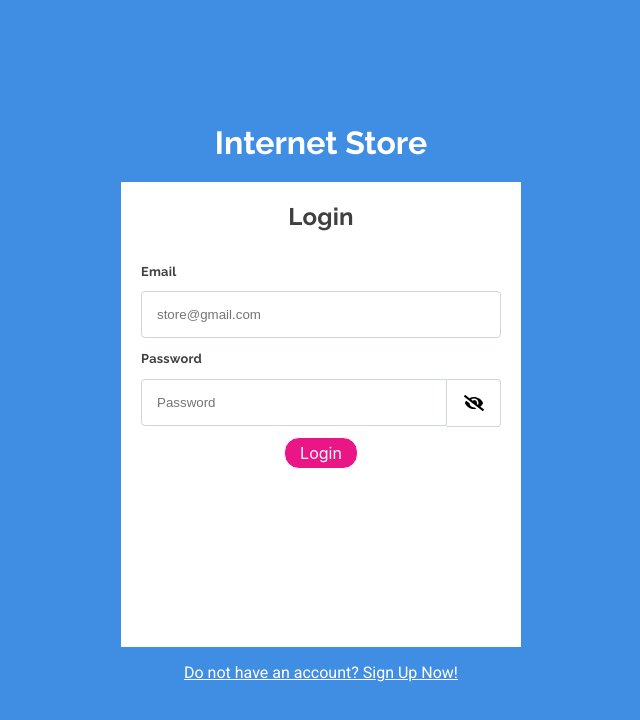
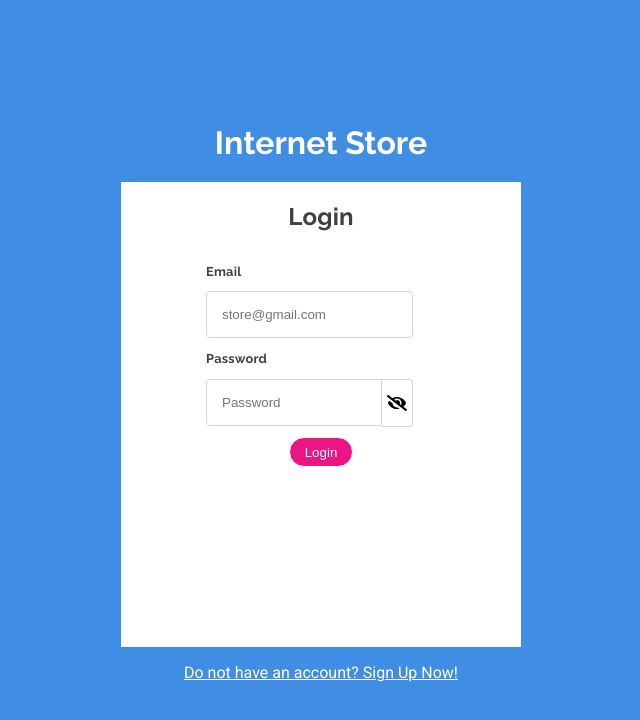
Before and after one commit to Den-programmer/Internet-store, a React app: page /MyAccount in a window 1280 px wide. Shown: the top 720 px of the page, without its empty margins (319-959 px from the left). Built offline with nearby package versions, Linux system fonts and the light colour scheme; no server answers.

Commit message:
Installed formik, used it to get data from my login and register forms!

```diff
--- a/package.json
+++ b/package.json
@@ -36,6 +36,7 @@
     "eslint-plugin-react": "7.19.0",
     "eslint-plugin-react-hooks": "^1.6.1",
     "file-loader": "4.3.0",
+    "formik": "^2.4.2",
     "fs-extra": "^8.1.0",
     "html-webpack-plugin": "4.0.0-beta.11",
     "i18next": "^20.3.2",
@@ -78,7 +79,8 @@
     "webpack": "4.42.0",
     "webpack-dev-server": "3.11.0",
     "webpack-manifest-plugin": "2.2.0",
-    "workbox-webpack-plugin": "4.3.1"
+    "workbox-webpack-plugin": "4.3.1",
+    "yup": "^1.2.0"
   },
   "scripts": {
     "start": "node scripts/start.js",
--- a/src/components/LoginPage/loginPage.jsx
+++ b/src/components/LoginPage/loginPage.jsx
@@ -3,10 +3,29 @@ import { FontAwesomeIcon } from '@fortawesome/react-fontawesome'
 import React, { useState } from 'react'
 import { useTranslation } from 'react-i18next'
 import classes from './loginPage.module.scss'
+import { Formik, Form, Field, ErrorMessage } from 'formik'
+import * as Yup from 'yup'
+
+const LoginSchema = Yup.object().shape({
+    username: Yup.string()
+    .min(2, 'User name is too short!')
+    .max(50, 'User name is too long!')
+    .required('User name is required.'),
+    email: Yup.string()
+    .email('Invalid email!')
+    .required('Email is required!'),
+    password: Yup.string()
+    .min(6, 'Password is too short!')
+    .required('Password is required')
+})
 
 const LoginPage = ({ isLogin, setIsLoginStatus }) => {
     const { t } = useTranslation()
     const [isPassword, setPasswordStatus] = useState(false)
+    const submit = (values, { setSubmitting }) => {
+        const FOrmData = JSON.stringify(values)
+        alert(FOrmData)
+    }
     return (
         <div className={classes.loginPage}>
             <div className={classes.loginWrapper}>
@@ -15,29 +34,43 @@ const LoginPage = ({ isLogin, setIsLoginStatus }) => {
                 </div>
                 <div className={classes.login}>
                     <h2 className={classes.loginTitle}>{isLogin ? t('login') : t('signup')}</h2>
+                    <Formik
+                    initialValues={isLogin ? { email: '', password: '' } : {  email: '', password: '', username: '' }}
+                    onSubmit={submit}
+                    validationSchema={LoginSchema}>
+                        <Form>
                             {!isLogin && <div className={classes.textField}>
                                 <p className={classes.textField_calling}>{t("Name")}</p>
-                        <input type="text" placeholder={t("Name")} />
+                                <Field type="text" placeholder={t("Name")} name="username"/>
                             </div>}
                             <div className={classes.textField}>
                                 <p className={classes.textField_calling}>{t("email")}</p>
-                        <input type="text" placeholder="store@gmail.com" />
+                                <Field type="text" placeholder="store@gmail.com" name="email"/>
                             </div>
                             <div className={classes.textField}>
                                 <p className={classes.textField_calling}>{t("password")}</p>
                                 <div className={classes.passwordField}>
-                            <input type={isPassword ? 'password' : 'text'} placeholder={t("password")} />
+                                    <Field type={isPassword ? 'password' : 'text'} placeholder={t("password")} name="password"/>
                                     <div className={classes.iconWrapper}>
                                         {isPassword ? <div onClick={() => setPasswordStatus(false)}><FontAwesomeIcon className={classes.icon} icon={faEye} /></div> :
                                             <div onClick={() => setPasswordStatus(true)}><FontAwesomeIcon className={classes.icon} icon={faEyeSlash} /></div>}
                                     </div>
                                 </div>
                             </div>
-                    {isLogin ? <div className={classes.signUpAndLogin}>
+                            <ErrorMessage className={classes.error} name="username" component="div" />
+                            <ErrorMessage className={classes.error} name="password" component="div" />
+                            <ErrorMessage className={classes.error} name="email" component="div" />
+                            {isLogin ? <div className={classes.center}>
+                                <button type="submit" className={classes.signUpAndLogin}>
                                     {t("login")}
-                    </div> : <div className={classes.signUpAndLogin}>
+                                </button>
+                            </div> : <div className={classes.center}>
+                                <button type="submit" className={classes.signUpAndLogin}>
                                     {t("signup")}
+                                </button>
                             </div>}
+                        </Form>
+                    </Formik>
                 </div>
                 <div className={classes.hint}>
                     {!isLogin ? <p onClick={() => setIsLoginStatus(true)} className={classes.hintText}>{t("hasAnAccount")}</p> :
--- a/src/components/LoginPage/loginPage.module.scss
+++ b/src/components/LoginPage/loginPage.module.scss
@@ -1,4 +1,17 @@
 $border: #cfd7d9;
+
+.center {
+    display: flex;
+    justify-content: center;
+}
+
+.error {
+    color: red;
+    display: flex;
+    justify-content: center;
+    align-items: center;
+    margin: 10px 0px;
+}
 
 .loginPage {
     background: #408de4;
--- a/src/redux/reducers/reducerLogin.js
+++ b/src/redux/reducers/reducerLogin.js
@@ -17,11 +17,12 @@ const reducerLogin = (state = LoginState, action) => {
                 isLogin: action.status
             }
         case SET_AUTHENTICATION:
-            const { email, name, isLogin, isAuth } = action
+            const { email, name, userId, isLogin, isAuth } = action
             return {
                 ...state,
                 email,
                 name,
+                userId,
                 isLogin,
                 isAuth
             }
@@ -32,7 +33,7 @@ const reducerLogin = (state = LoginState, action) => {
 
 /* Action Creators! */
 
-export const authentication = (email, name, isLogin = true, isAuth = true) => ({ type: SET_AUTHENTICATION, email, name, isLogin, isAuth })
+export const authentication = (email, name, userId, isLogin = true, isAuth = true) => ({ type: SET_AUTHENTICATION, email, name, userId, isLogin, isAuth })
 
 export const setIsLoginStatus = (status) => ({ type: SET_IS_LOGIN_STATUS, status })
 
```
Also changed, not shown: 1 other file (tests, documents, lock files or other folders). Lines whose indentation alone changed are shown as unchanged.
